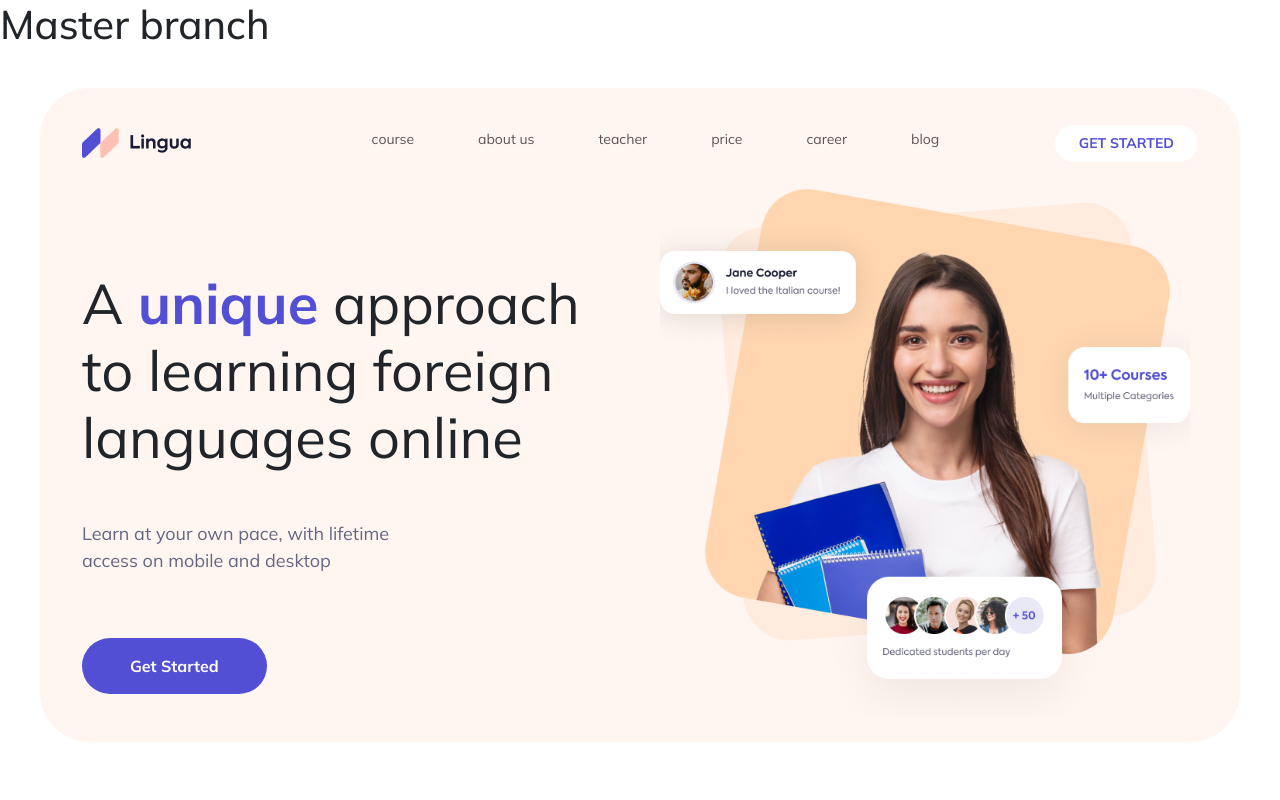
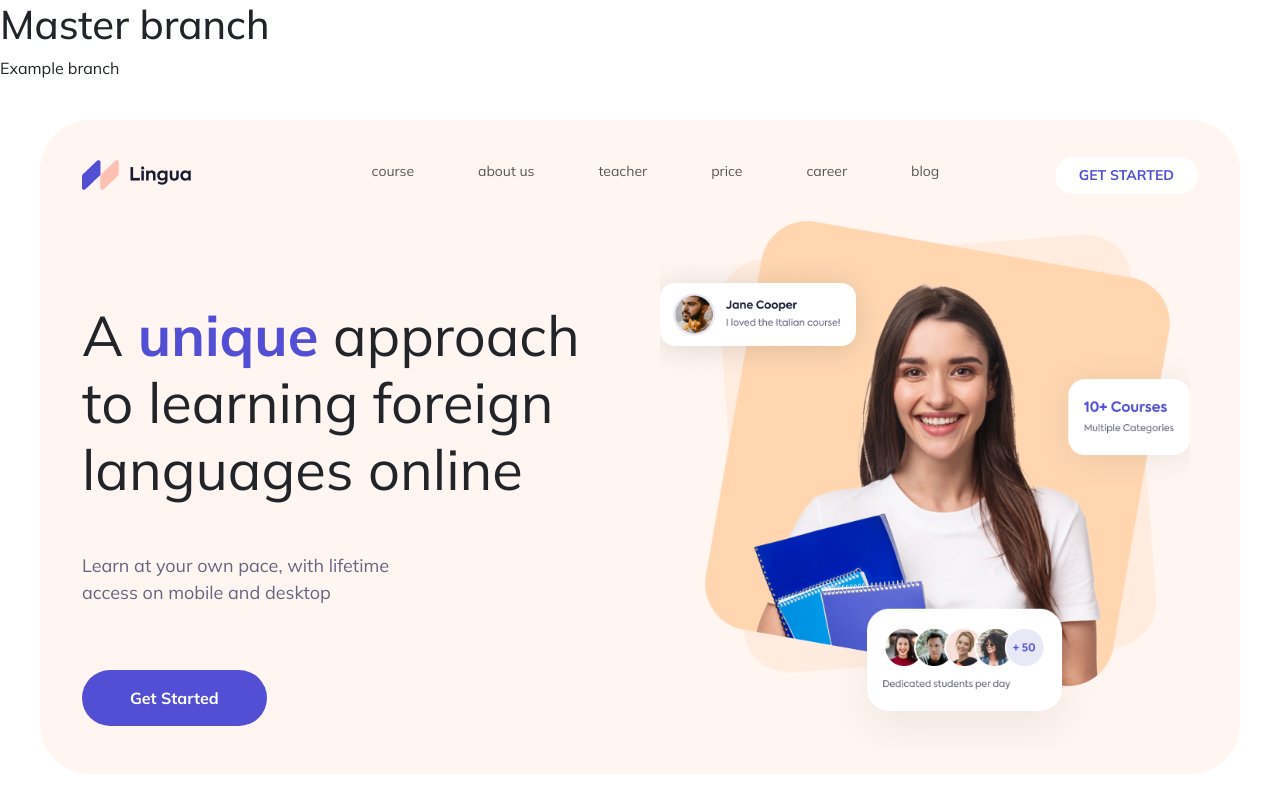
Before and after one commit to Disha-231/Lingua-using-scss-and-grunt, a website: page index.html in a window 1280 px wide. Shown: the top 800 px of the page. Drawn offline with Linux system fonts and the light colour scheme.

Commit message:
example-branch-create

```diff
--- a/index.html
+++ b/index.html
@@ -12,6 +12,7 @@
 
 <body>
     <h1>Master branch</h1>
+    <p>Example branch</p>
     <div class="wrap-header-slider">
         <!--header-->
         <nav class="navbar header navbar-expand-lg">
```
